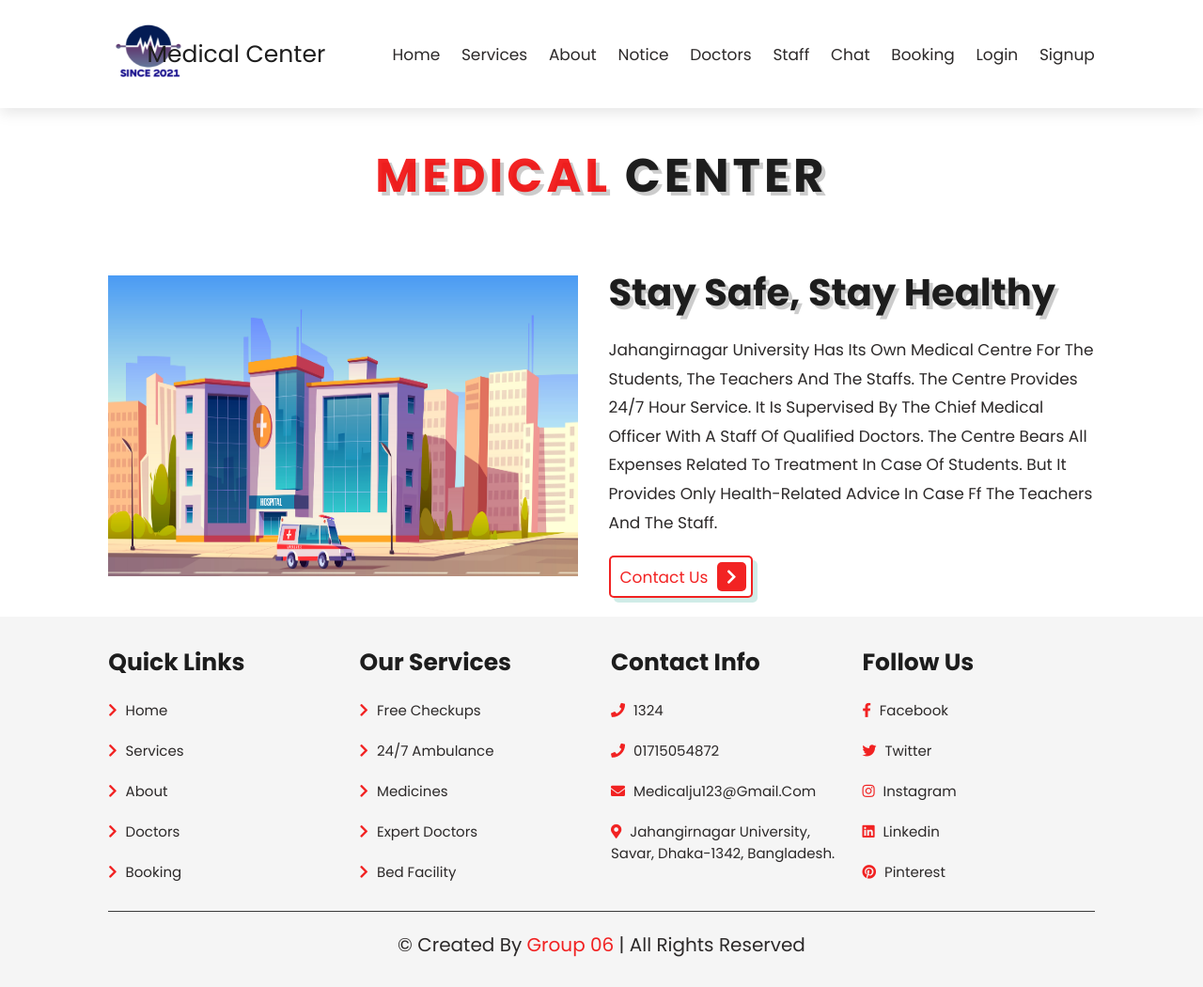
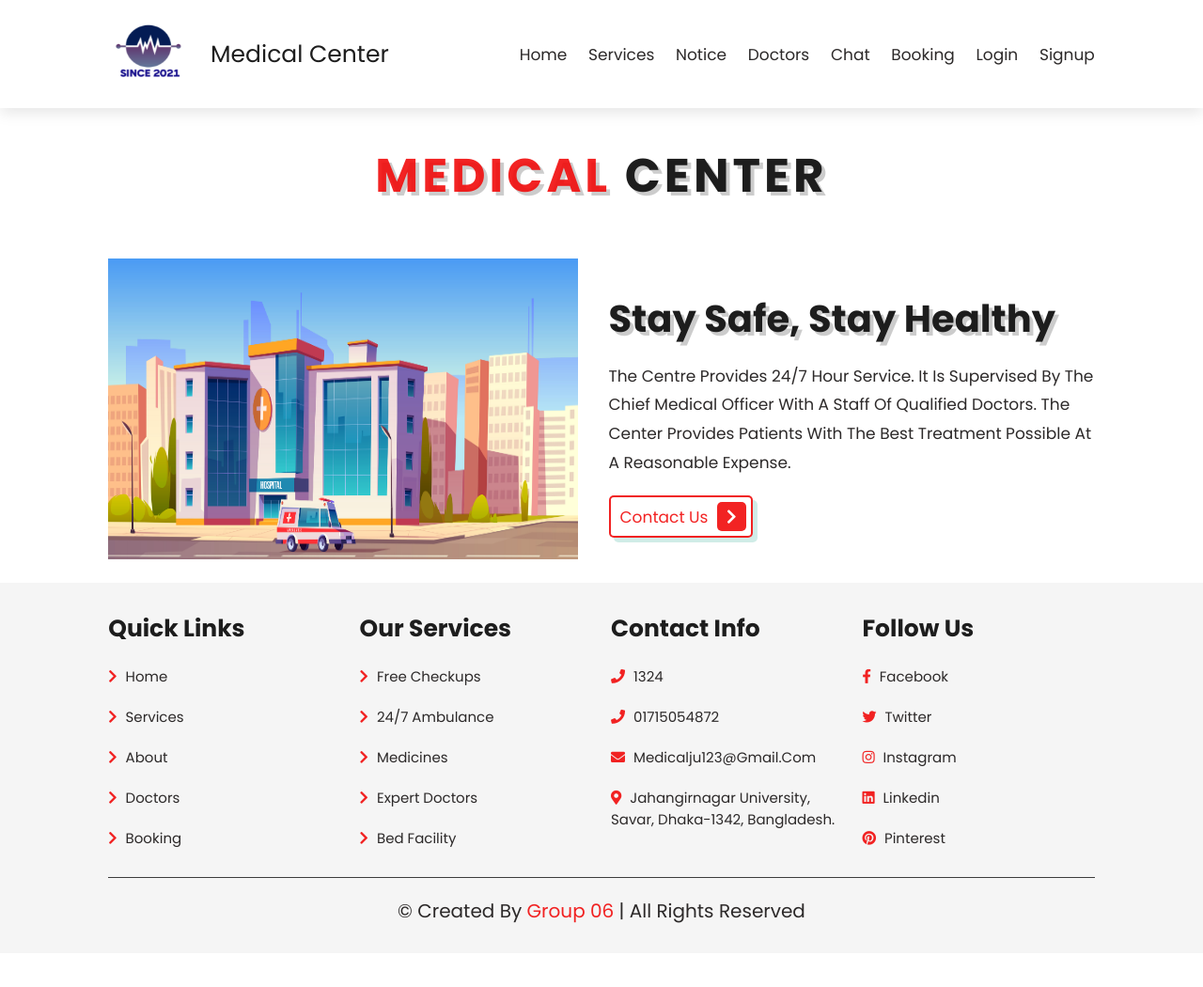
Before and after one commit to amitazim/Medical-Management, a PHP site: page / in a window 1280 px wide. Shown: the whole page at 94% size. After the commit the page ends 982 px from the top, so only its background shows below. Run offline with PHP 8.4, Linux system fonts and the light colour scheme.

Commit message:
removed traces of ju part 1

```diff
--- a/html/doctors.php
+++ b/html/doctors.php
@@ -27,10 +27,10 @@
         <nav class="navbar">
             <a href="/index.html">home</a>
             <a href="/html/services.html">services</a>
-            <a href="/html/about.html">about</a>
-            <a href="/html/director.html">Notice</a>
+
+            <a href="/html/notice.html">Notice</a>
             <a href="/html/doctors.php">doctors</a>
-            <a href="/html/staff.html">staff</a>
+
             <a href="http://localhost:3000/chat/index.php">Chat</a>
             <a href="http://localhost:3000/php/booking.php">booking</a>
             <a href="http://localhost:3000/php/index.php">login</a>
--- a/html/director.html
+++ b/html/notice.html
@@ -28,10 +28,10 @@
         <nav class="navbar">
             <a href="/index.html">home</a>
             <a href="/html/services.html">services</a>
-            <a href="/html/about.html">about</a>
-            <a href="/html/director.html">Notice</a>
+
+            <a href="/html/notice.html">Notice</a>
             <a href="/html/doctors.php">doctors</a>
-            <a href="/html/staff.html">staff</a>
+
             <a href="http://localhost:3000/chat/index.php">Chat</a>
             <a href="http://localhost:3000/php/booking.php">booking</a>
             <a href="http://localhost:3000/php/index.php">login</a>
--- a/html/services.html
+++ b/html/services.html
@@ -26,10 +26,10 @@
     <nav class="navbar">
         <a href="/index.html">home</a>
         <a href="/html/services.html">services</a>
-        <a href="/html/about.html">about</a>
-        <a href="/html/director.html">Notice</a>
+
+        <a href="/html/notice.html">Notice</a>
         <a href="/html/doctors.php">doctors</a>
-        <a href="/html/staff.html">staff</a>
+
         <a href="http://localhost:3000/chat/index.php">Chat</a>
         <a href="http://localhost:3000/php/booking.php">booking</a>
         <a href="http://localhost:3000/php/index.php">login</a>
--- a/index.html
+++ b/index.html
@@ -27,10 +27,10 @@
         <nav class="navbar">
             <a href="/index.html">home</a>
             <a href="/html/services.html">services</a>
-            <a href="/html/about.html">about</a>
-            <a href="/html/director.html">Notice</a>
+
+            <a href="/html/notice.html">Notice</a>
             <a href="/html/doctors.php">doctors</a>
-            <a href="/html/staff.html">staff</a>
+
             <a href="http://localhost:3000/chat/index.php">Chat</a>
             <a href="http://localhost:3000/php/booking.php">booking</a>
             <a href="http://localhost:3000/php/index.php">login</a>
@@ -56,10 +56,8 @@
 
         <div class="content">
             <h3>stay safe, stay healthy</h3>
-            <p>Jahangirnagar University has its own Medical Centre for the Students, The Teachers And The Staffs. The
-                Centre Provides 24/7 hour service. It is Supervised by The Chief Medical Officer with a Staff of
-                qualified Doctors. The centre bears all expenses related to treatment in case of Students. But it
-                provides only health-related advice in case ff the Teachers and the Staff.</p>
+            <p> The Centre Provides 24/7 hour service. It is Supervised by The Chief Medical Officer with a Staff of
+                qualified Doctors. The center provides patients with the best treatment possible at a reasonable expense. </p>
             <a href="#" class="btn"> contact us <span class="fas fa-chevron-right"></span> </a>
         </div>
 
--- a/php/booking.php
+++ b/php/booking.php
@@ -28,10 +28,10 @@
         <nav class="navbar">
             <a href="/index.html">home</a>
             <a href="/html/services.html">services</a>
-            <a href="/html/about.html">about</a>
-            <a href="/html/director.html">Notice</a>
+
+            <a href="/html/notice.html">Notice</a>
             <a href="/html/doctors.php">doctors</a>
-            <a href="/html/staff.html">staff</a>
+
             <a href="http://localhost:3000/chat/index.php">Chat</a>
             <a href="http://localhost:3000/php/booking.php">booking</a>
             <a href="http://localhost:3000/php/index.php">login</a>
--- a/php/index.php
+++ b/php/index.php
@@ -24,10 +24,10 @@
         <nav class="navbar">
             <a href="/index.html">home</a>
             <a href="/html/services.html">services</a>
-            <a href="/html/about.html">about</a>
-            <a href="/html/director.html">Notice</a>
+
+            <a href="/html/notice.html">Notice</a>
             <a href="/html/doctors.php">doctors</a>
-            <a href="/html/staff.html">staff</a>
+
             <a href="http://localhost:3000/chat/index.php">Chat</a>
             <a href="http://localhost:3000/php/booking.php">booking</a>
             <a href="http://localhost:3000/php/index.php">login</a>
```
